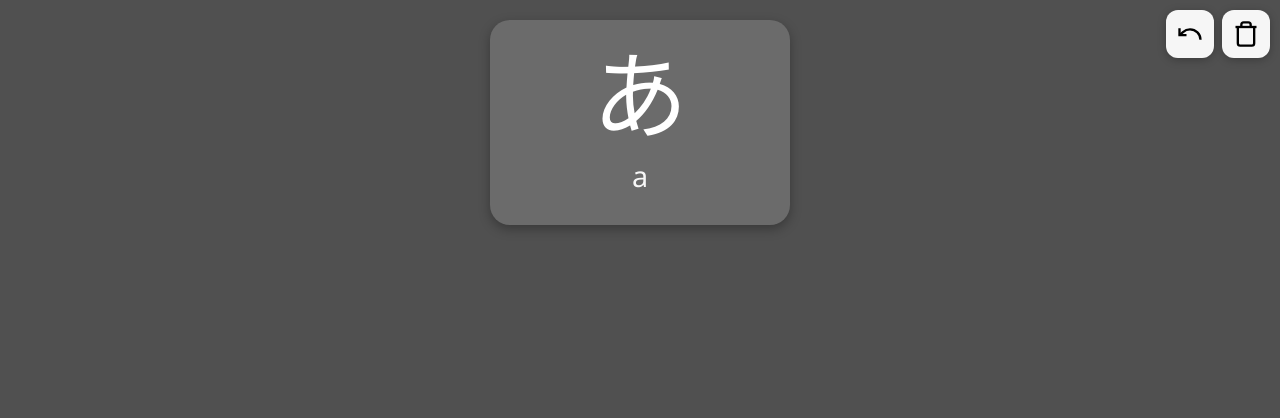
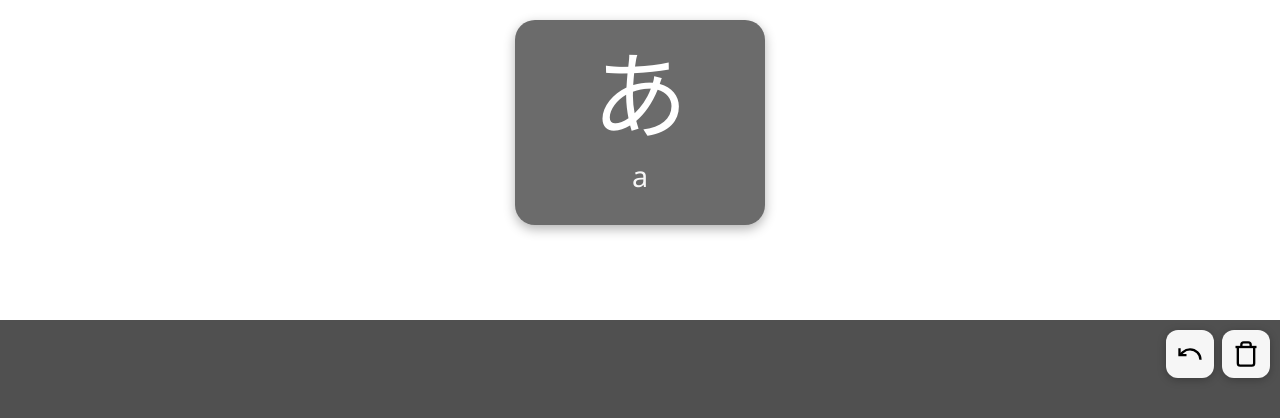
Before and after one commit to rhnld25/japanese-ocr-app, a plain HTML site: page index.html in a window 1280 px wide. Drawn offline with Linux system fonts and the light colour scheme.

Commit message:
Fix layout: display on top, canvas on bottom

```diff
--- a/styles.css
+++ b/styles.css
@@ -21,6 +21,7 @@ body {
     background: white;
     display: flex;
     flex-direction: column;
+    position: relative;
 }
 
 
@@ -32,10 +33,13 @@ body {
 
 
 .draw-section {
-    flex: 1;
+    position: absolute;
+    bottom: 0;
+    left: 0;
+    right: 0;
+    height: 60vh;
     display: flex;
     flex-direction: column;
-    position: relative;
     background: #505050;
     overflow: hidden;
 }
@@ -94,14 +98,13 @@ body {
 
 .results-section {
     position: absolute;
-    top: 20px;
-    left: 50%;
-    transform: translateX(-50%);
+    top: 0;
+    left: 0;
+    right: 0;
     z-index: 5;
     text-align: center;
     pointer-events: none;
-    width: 90%;
-    max-width: 300px;
+    padding: 20px;
 }
 
 .result-overlay {
@@ -109,6 +112,8 @@ body {
     border-radius: 20px;
     padding: 30px 40px;
     box-shadow: 0 4px 12px rgba(0, 0, 0, 0.3);
+    display: inline-block;
+    min-width: 250px;
 }
 
 .result-display {
```
